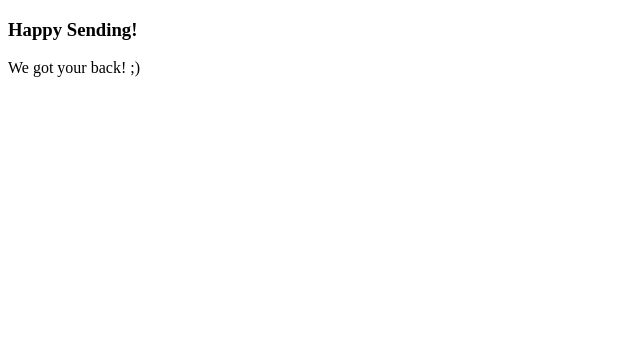
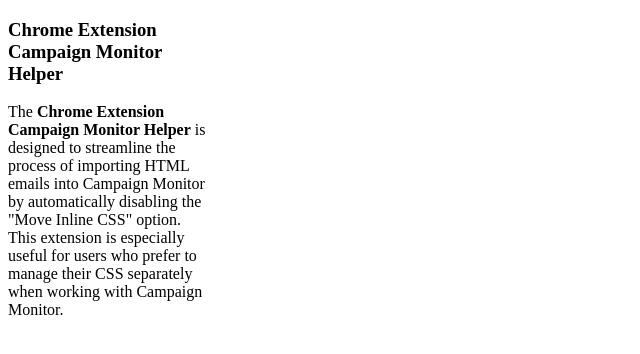
Before and after one commit to The-Daily-Upside/chrome-extension-campaign-monitor-helper, a browser extension: page index.html in a window 1280 px wide. Shown: the whole page, without its empty margins (0-640 px from the left). Drawn offline with Linux system fonts and the light colour scheme.

Commit message:
Apply PR reviews

```diff
--- a/content.js
+++ b/content.js
@@ -1,5 +1,5 @@
 /**
- * This file is only loaded if the URL satisfies the matched pattern.
+ * This file is only loaded if the URL satisfies the matched pattern in manifest.json.
  */
 
 /**
@@ -43,6 +43,7 @@
 
 /**
  * Use MutationObserver to detect changes in the DOM.
+ * CM dynamically pulls in content when importing, using listeners won't work in most cases.
  */
 const observer = new MutationObserver(() => {
     // Check the checkbox status when the DOM changes
--- a/index.html
+++ b/index.html
@@ -3,7 +3,7 @@
     <head>
         <meta charset="UTF-8" />
         <meta name="viewport" content="width=device-width, initial-scale=1.0" />
-        <title>TDU Helper</title>
+        <title>Chrome Extension Campaign Monitor Helper</title>
         <style>
             body {
                 width: 200px;
@@ -11,7 +11,13 @@
         </style>
     </head>
     <body>
-        <h3>Happy Sending!</h3>
-        <p id="status">We got your back! ;)</p>
+        <h3>Chrome Extension Campaign Monitor Helper</h3>
+        <p>
+            The <strong>Chrome Extension Campaign Monitor Helper</strong> is
+            designed to streamline the process of importing HTML emails into
+            Campaign Monitor by automatically disabling the "Move Inline CSS"
+            option. This extension is especially useful for users who prefer to
+            manage their CSS separately when working with Campaign Monitor.
+        </p>
     </body>
 </html>
--- a/package.json
+++ b/package.json
@@ -2,7 +2,7 @@
     "name": "chrome-extension-campaign-monitor-helper",
     "version": "1.0.0",
     "private": true,
-    "description": "A TDU extension that unchecks the Move CSS inline option when importing HTML into a campaign.",
+    "description": "A The Daily Upside extension that unchecks the Move CSS inline option when importing HTML into a campaign.",
     "scripts": {
         "prettier": "npx prettier **/*.{md,html,json} -w",
         "lint": "eslint **/*.js",
@@ -10,7 +10,7 @@
         "start": "npx prettier **/*.{md,html,json} -w && npx eslint **/*.js --fix && npm run lint --fix"
     },
     "keywords": [],
-    "author": "TDU",
+    "author": "The Daily Upside",
     "devDependencies": {
         "eslint": "8.34.0",
         "eslint-config-prettier": "8.6.0",
```
Also changed, not shown: README.md, manifest.json.
